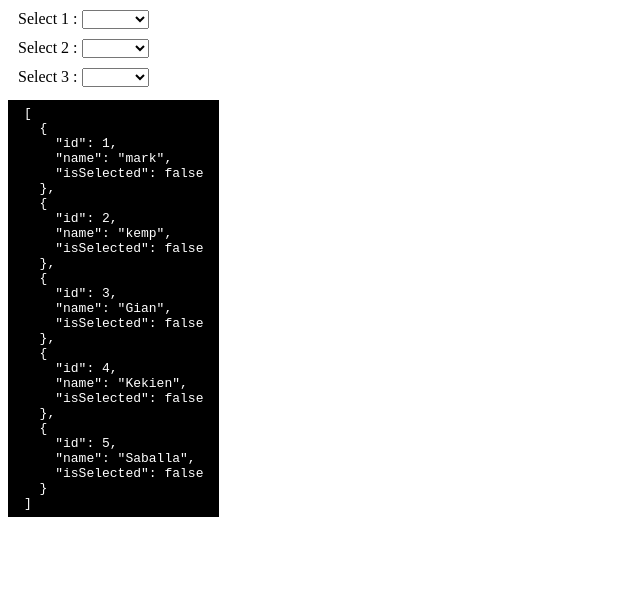
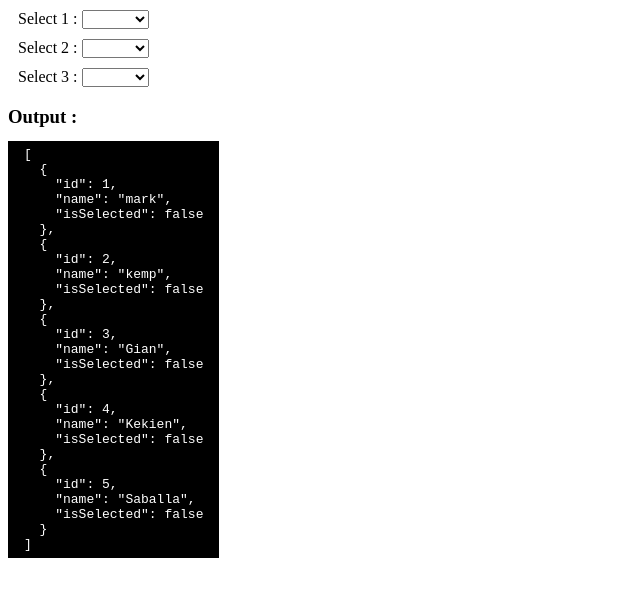
Before and after one commit to mark953fps/authorization-task, an Angular app: page / in a window 1280 px wide. Shown: the top 596 px of the page, without its empty margins (0-640 px from the left). Built offline with nearby package versions, Linux system fonts and the light colour scheme.

Commit message:
1 file modified

```diff
--- a/src/app/app.component.html
+++ b/src/app/app.component.html
@@ -25,4 +25,5 @@
 </select>
 </div>
 
+<h3 style="margin-bottom: 0;">Output :</h3>
 <pre style="border: 1px solid black; display: table;padding: 5px 15px; background: black; color:white;">{{ dataList | json }}</pre>
```
